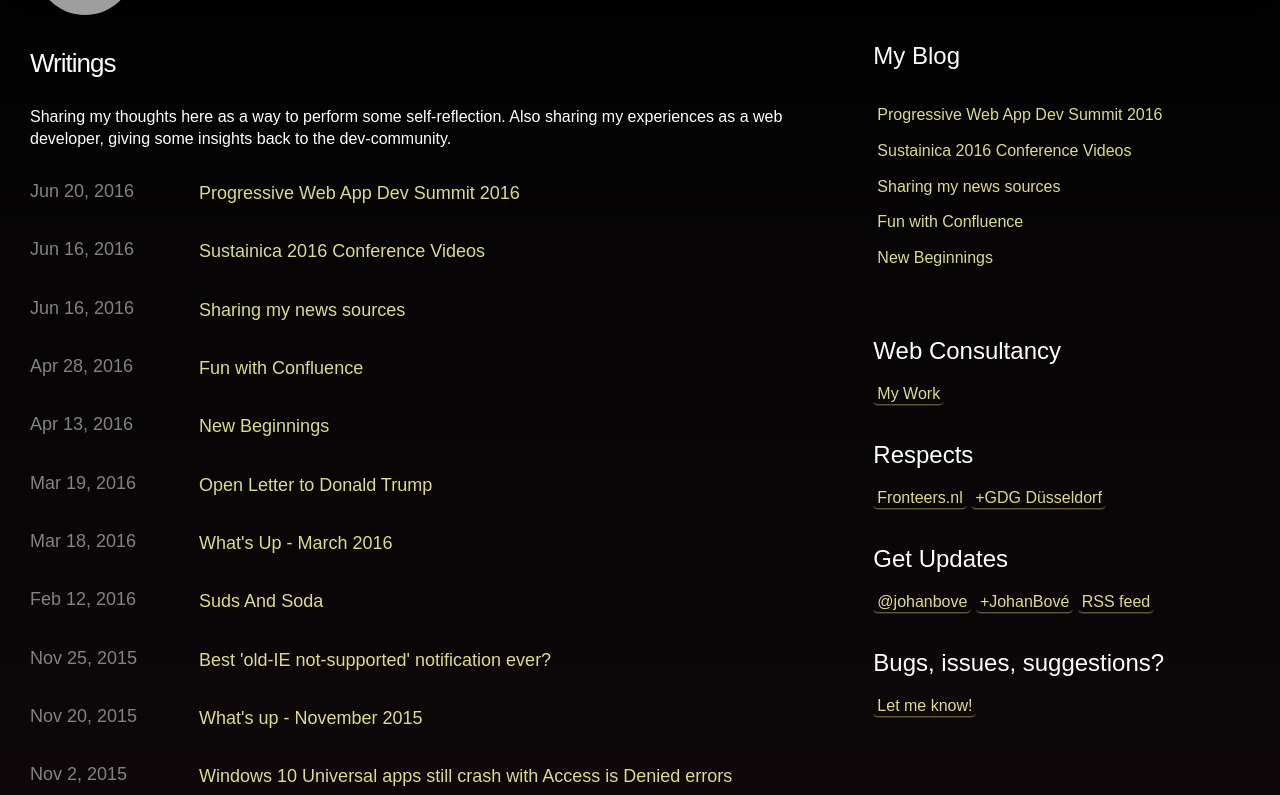
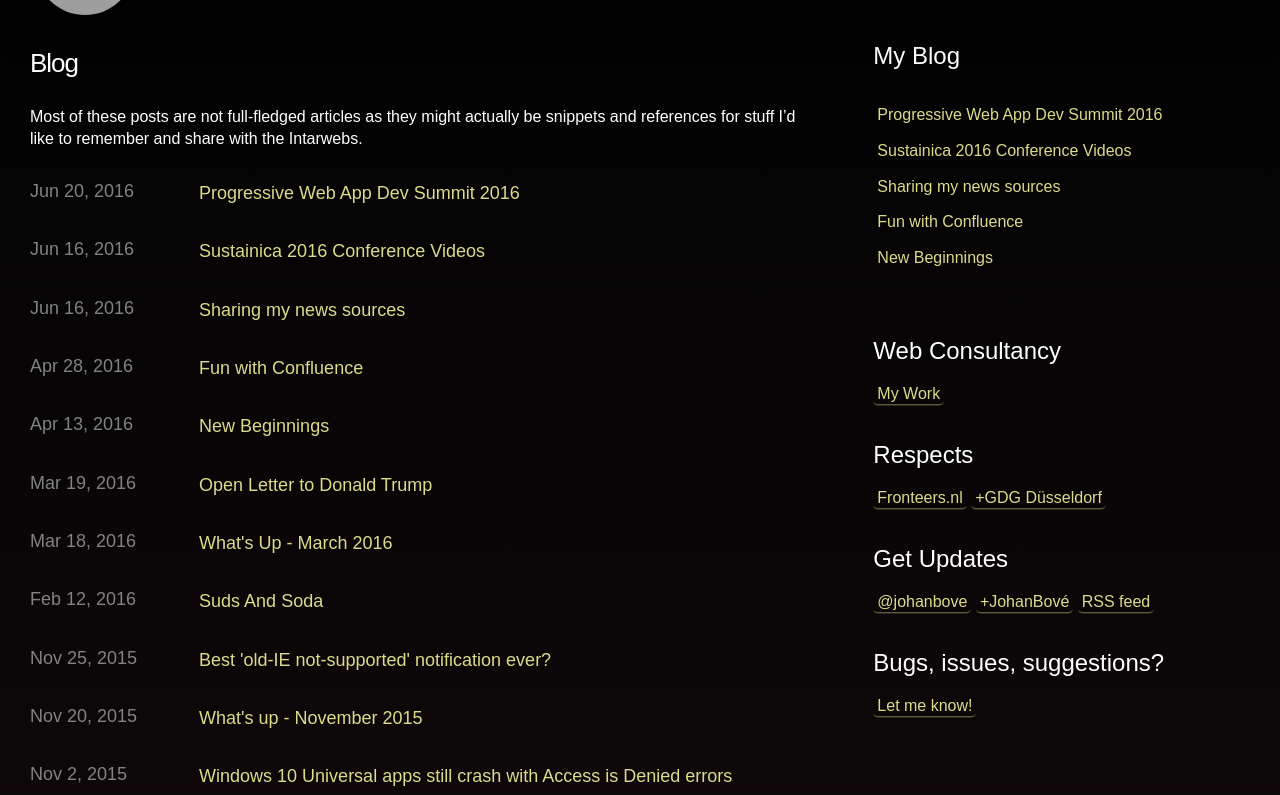
Before and after one commit to johanbove/johanbove.github.io, a Jekyll site: the page built from blog.markdown, in a window 1280 px wide and 900 px high, cut to the strip 105-900 px from the top of the window. Built offline with Jekyll 4.4.1, drawn with Linux system fonts in a browser that asks for light colours; grey boxes are pictures that could not be loaded.

Commit message:
Update blog introduction

```diff
--- a/blog.markdown
+++ b/blog.markdown
@@ -1,11 +1,11 @@
 ---
 layout: page
-title: Writings
+title: Blog
 permalink: /blog/
 desc: "Thoughts and ideas by Johan"
 ---
 
-Sharing my thoughts here as a way to perform some self-reflection. Also sharing my experiences as a web developer, giving some insights back to the dev-community.
+Most of these posts are not full-fledged articles as they might actually be snippets and references for stuff I'd like to remember and share with the Intarwebs.
 
 <div role="blog">
 
```
